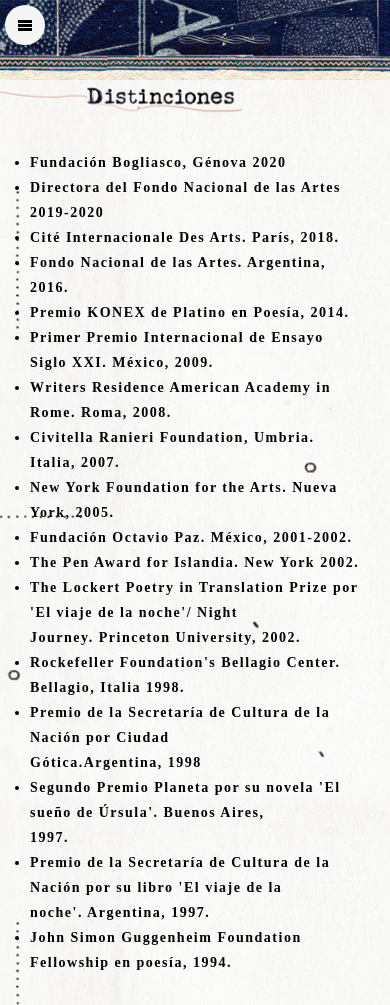
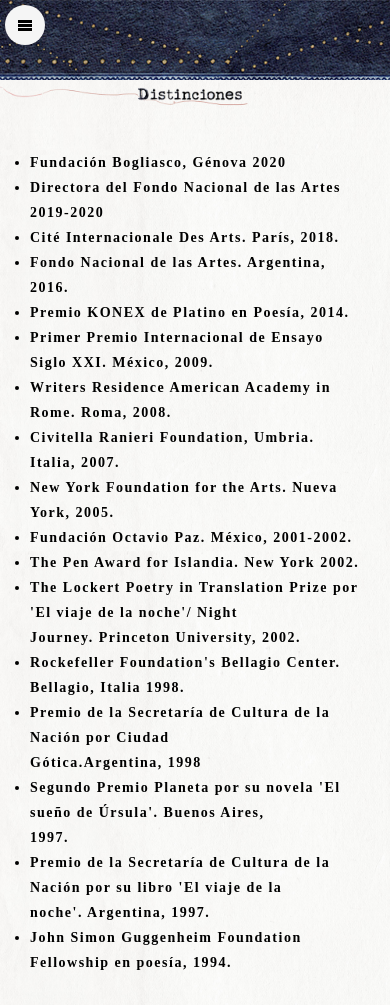
Before and after one commit to luroberto/MN-website, a PHP site: page /pages/distinciones.html in a window 390 px wide. Run offline with PHP 8.4, Linux system fonts and the light colour scheme; some web fonts are replaced.

Commit message:
style distinciones

```diff
--- a/css/styles.css
+++ b/css/styles.css
@@ -937,12 +937,12 @@ width: 100%;
     background-size: cover;
   }
   .fondo_distinciones{
-    background-image: url(../img/responsive/FONDO_DISTINCIONES_CELU_V01.png);
+    background-image: url(../img/responsive/DISTINCIONES_BARRA_CELU_V02.png);
     background-position: center 0px;
-    background-size: cover;
+    background-size: auto;
   }
   .franja_distinciones{
-    background-image: url(../img/responsive/FRANJA_DISTINCIONES_CELU_V01.png);
+    background-image: url(../img/responsive/DISTINCIONES_FRANJA_CELU_V02.png);
     background-position: center 80px;
     background-size: cover;
   }
```
Also changed, not shown: img/responsive/DISTINCIONES_BARRA_CELU_V02.png (added), img/responsive/DISTINCIONES_FRANJA_CELU_V02.png (added).
